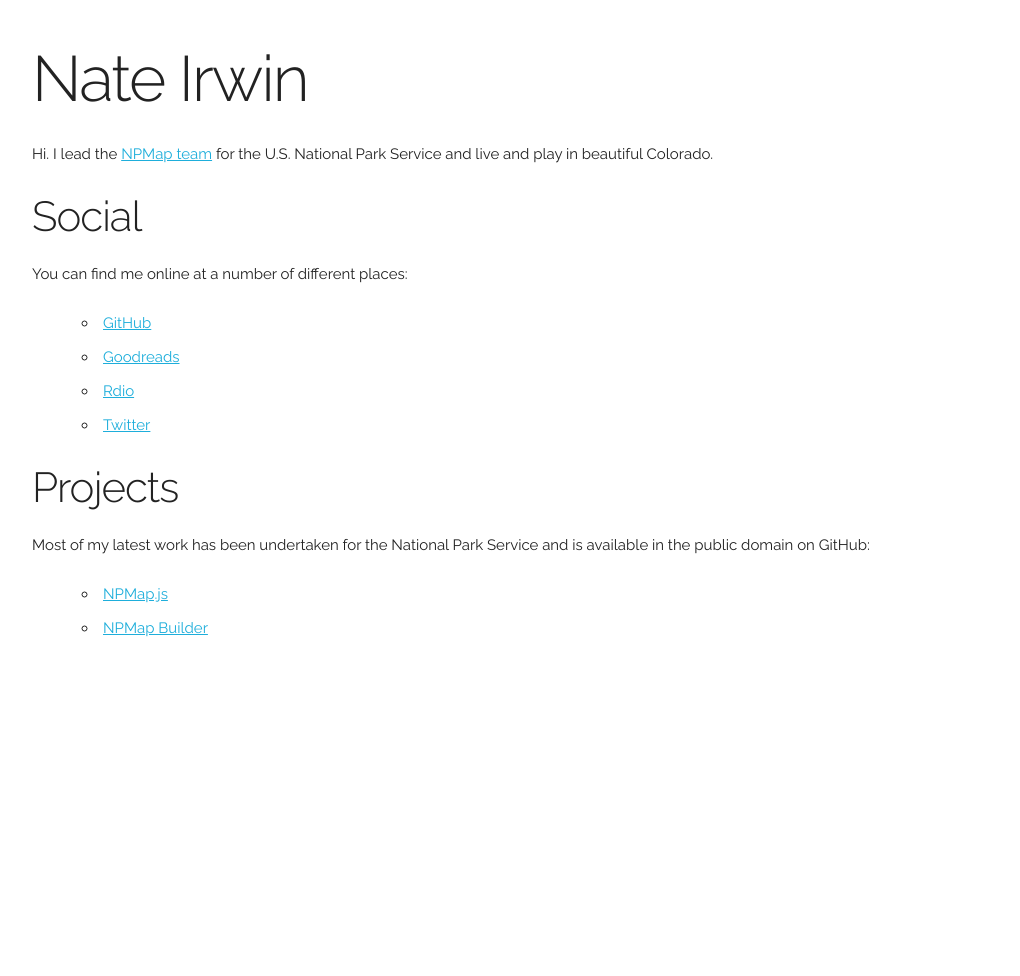
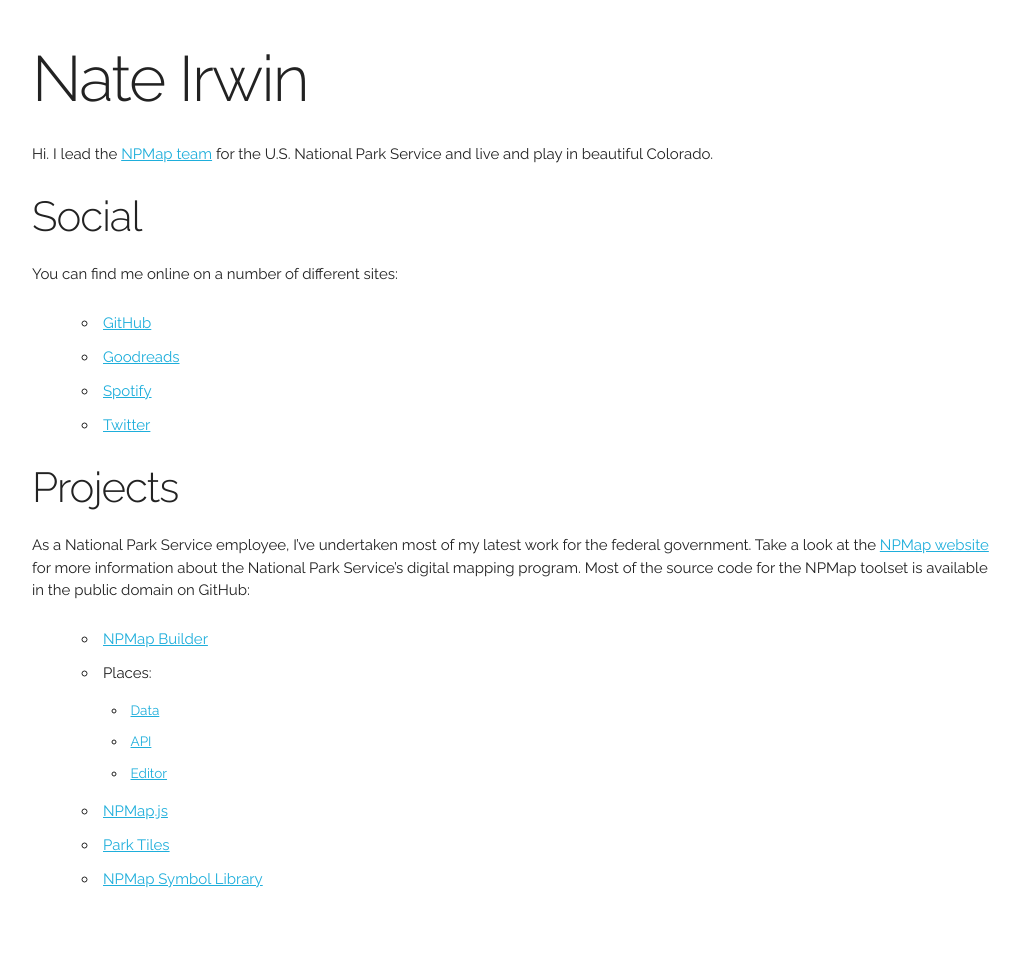
Before and after one commit to irwin-xyz/nate-irwin-xyz, a Jekyll site: the page built from index.md, in a window 1280 px wide. Shown: the whole page, without its empty margins (128-1148 px from the left). Built offline with Jekyll 4.4.1, drawn with Linux system fonts in a browser that asks for light colours; before the commit the page ends 900 px from its top, so only the background shows below that.

Commit message:
Add links for projects

```diff
--- a/index.md
+++ b/index.md
@@ -8,16 +8,31 @@
 
 ## Social
 
-You can find me online at a number of different places:
+You can find me online on a number of different sites:
 
 - [GitHub](https://github.com/nateirwin/)
 - [Goodreads](http://www.goodreads.com/user/show/76558-nate-irwin)
-- [Rdio](https://www.rdio.com/people/nateirwin/)
+- [Spotify](https://open.spotify.com/user/nateirwin/)
 - [Twitter](https://twitter.com/nateirwin/)
 
 ## Projects
 
-Most of my latest work has been undertaken for the National Park Service and is available in the public domain on GitHub:
+As a National Park Service employee, I've undertaken most of my latest work for the federal government. Take a look at the [NPMap website](http://www.nps.gov/npmap/) for more information about the National Park Service's digital mapping program. Most of the source code for the NPMap toolset is available in the public domain on GitHub:
 
+- [NPMap Builder](https://github.com/nationalparkservice/npmap-builder/)
+- Places:
+  - [Data](https://github.com/nationalparkservice/places-data/)
+  - [API](https://github.com/nationalparkservice/places-api/)
+  - [Editor](https://github.com/nationalparkservice/places-editor/)
 - [NPMap.js](https://github.com/nationalparkservice/npmap.js/)
-- [NPMap Builder](https://github.com/nationalparkservice/npmap-builder/)
+- [Park Tiles](https://github.com/nationalparkservice/park-tiles/)
+- [NPMap Symbol Library](https://github.com/nationalparkservice/npmap-symbol-library/)
+
+<!--
+## Life
+
+- Music // Develop a page that pulls in playlists, favorites, and statistics from Spotify. Also track concerts you've been to.
+- Fitness // Pull from Runkeeper
+- Books // Pull from Goodreads
+- Movies and TV // Start tracking movie and tv activity
+-->
```
